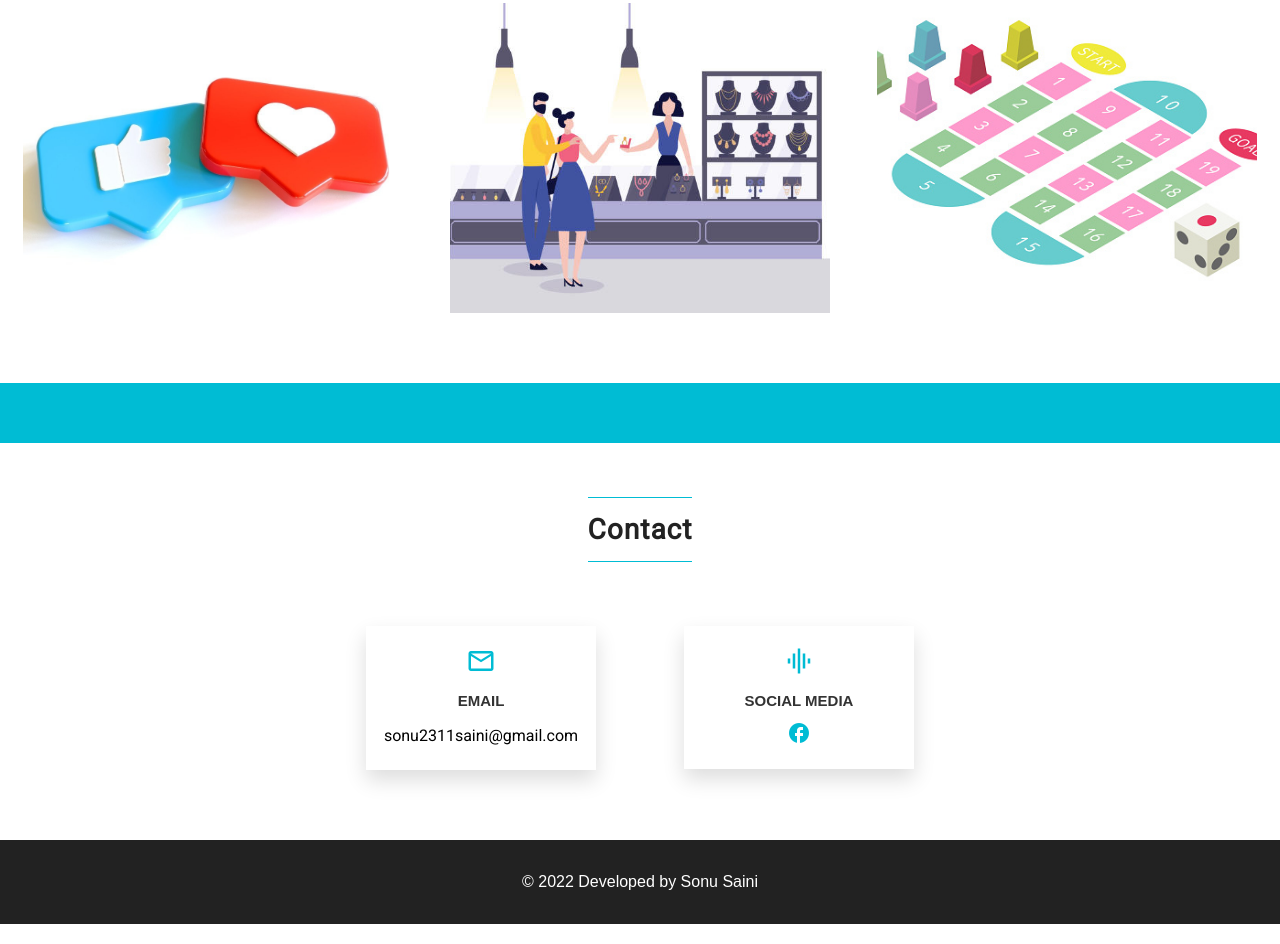
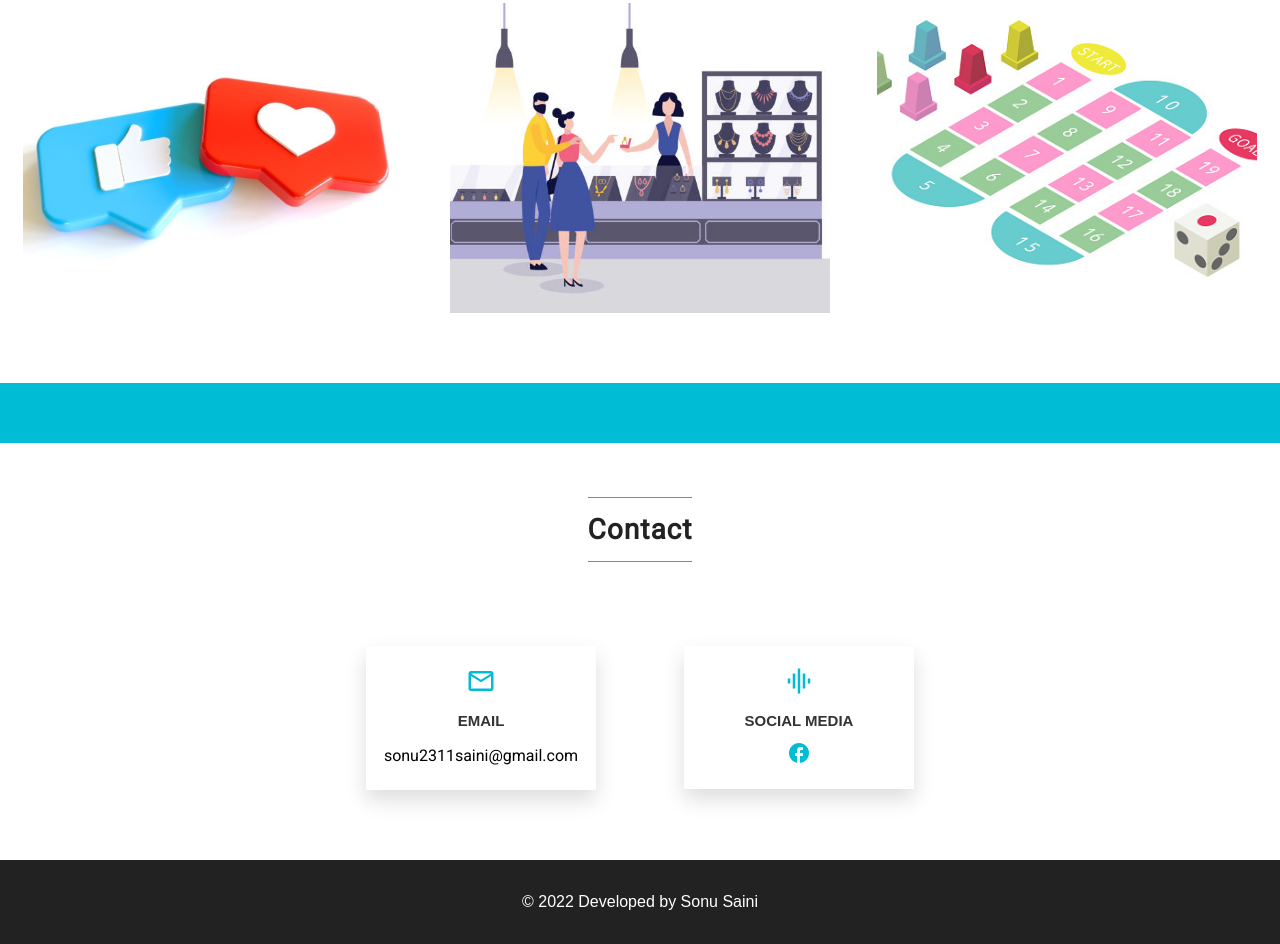
Before and after one commit to sonu2311/sonu2311.github.io, a plain HTML site: page index.html in a window 1280 px wide. Shown: the part 1428-2372 px from the top of the page. Drawn offline with nearby package versions, Linux system fonts and the light colour scheme.

Commit message:
Small fix on contact div

```diff
--- a/index.html
+++ b/index.html
@@ -102,7 +102,7 @@
   </div>
   <div class="hsplit" style="margin: 4px" >
     <div class="col-sm-1 col-md-2 col-lg-3"></div>
-    <div class="col-xs-6 col-sm-5 col-md-4 col-lg-3" style="text-align: center;" >
+    <div class="col-xs-12 col-sm-5 col-md-4 col-lg-3" style="text-align: center;" >
         <div class="contact_repeat_div" >
             <div >
                 <span class="material-icons profile_color" style="font-size: 30px; ">
@@ -115,7 +115,7 @@
             </div>
         </div>
     </div>
-    <div class="col-xs-6 col-sm-5 col-md-4 col-lg-3" style="text-align: center;"  >
+    <div class="col-xs-12 col-sm-5 col-md-4 col-lg-3" style="text-align: center;"  >
         <div class="contact_repeat_div" >
             <div >
                 <span class="material-icons profile_color" style="font-size: 30px; ">
--- a/main.css
+++ b/main.css
@@ -900,7 +900,7 @@ div.hsplit > div {
     text-align: center;
     box-shadow: 0px 10px 20px #ddd;
     width: 210px;
-
+    margin-top: 20px;
 }
 
 .contact_name{
@@ -918,6 +918,7 @@ div.hsplit > div {
     text-align:center;
     color:white;
     font-family: "Poppins", sans-serif;
+    box-sizing: border-box;
 }
 
 .projects{
```
